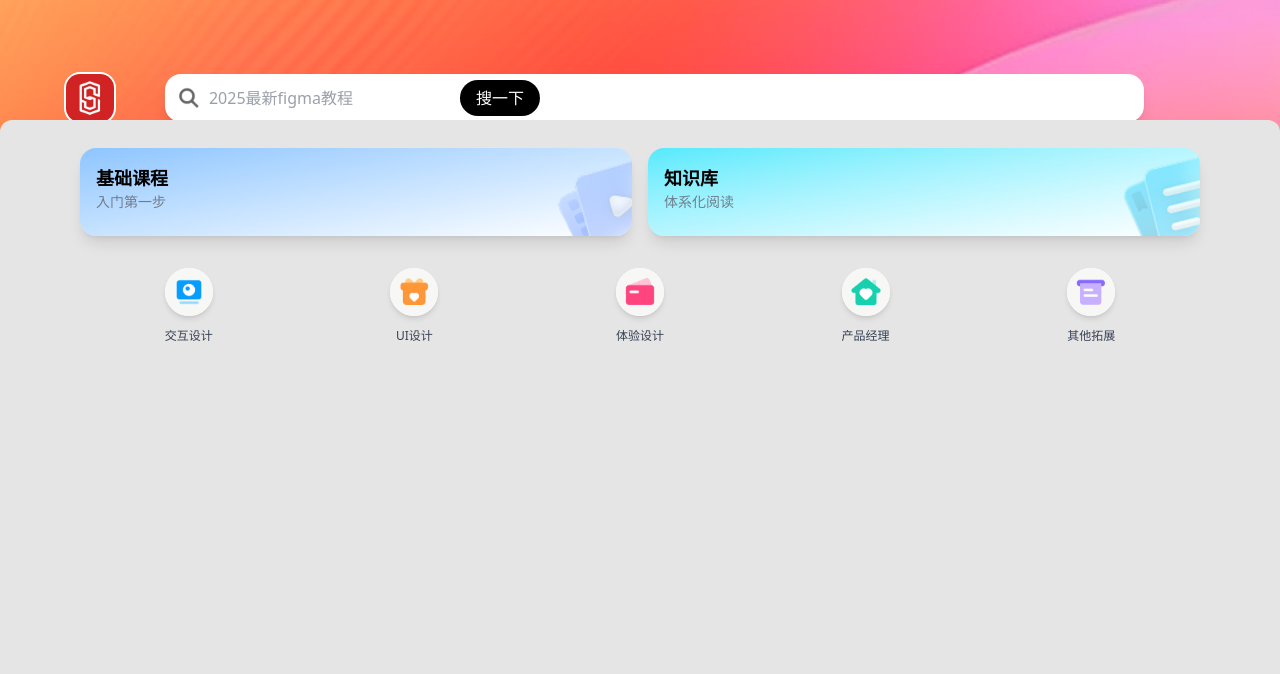
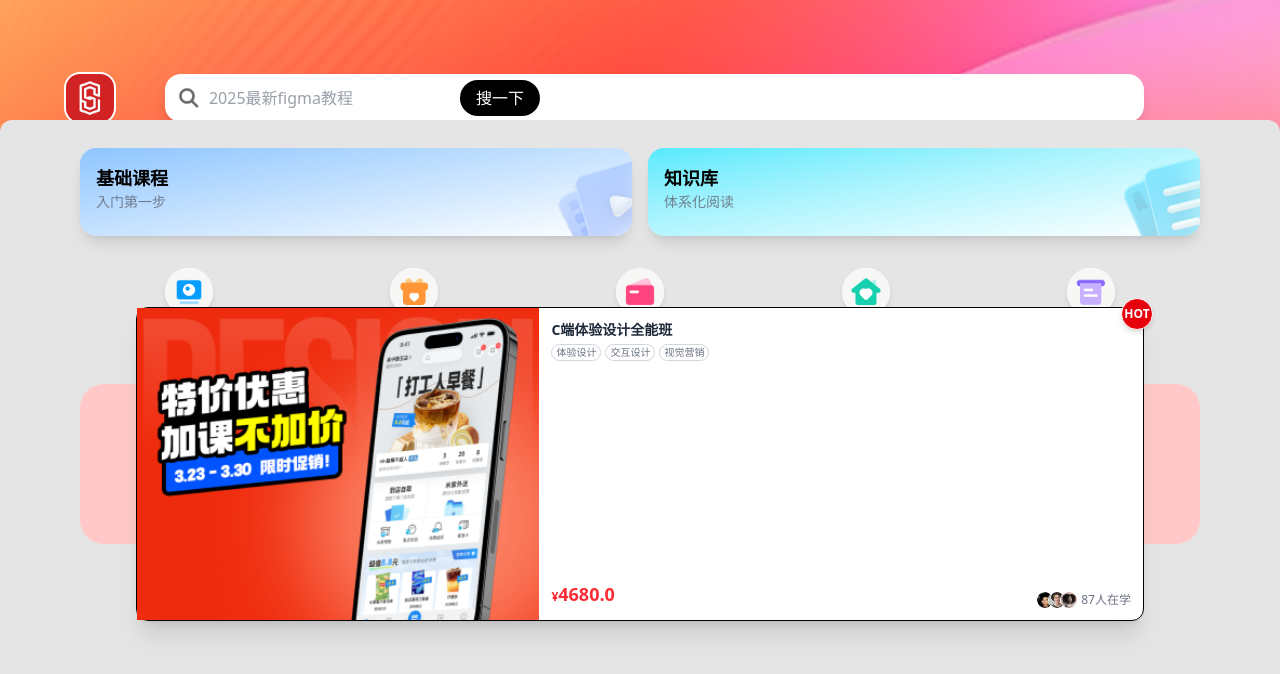
Before and after one commit to Xxxjh3280-beep/designlearn, a React (Vite) app: page / in a window 1280 px wide. Shown: the top 674 px of the page. Built offline with nearby package versions, Linux system fonts and the light colour scheme.

Commit message:
adcard(unfinished)

```diff
--- /dev/null
+++ b/src/components/AdCard.tsx
@@ -0,0 +1,115 @@
+import "tailwindcss";
+import React from 'react';
+import starIcon from '../assets/11.五角星.png';
+import userIcon1 from '../assets/13.头像1.png';
+import userIcon2 from '../assets/14.头像2.png';
+import userIcon3 from '../assets/15.头像3.png';
+import adcard from '../assets/12.课程封面.png'
+
+interface AdCardProps {
+    title: string;
+    courseName: string;
+    price: string;
+    userCount: number;
+    tags: string[];
+    adImagePath: string; // 接收课程封面的路径
+}
+
+const AdCard: React.FC<AdCardProps> = ({
+    title,
+    courseName,
+    price,
+    userCount,
+    tags,
+    adImagePath
+}) => {
+    return (
+        <div className="mt-6">
+        {/* 粉白背景渐变 */}
+        <div className="w-full h-40 bg-red-200 rounded-3xl flex justify-center items-center relative">
+            {/* 1. 广告区域标题 ("新课预订") 和装饰
+            <h2 className="text-base font-bold absolute text-gray-800 mb-6 relative">
+                {title}
+
+                {/* 💥 顶部红色/星形标签 (使用 starIcon 图片) */}
+                {/* <div
+                    className="absolute top-[-25px] left-0
+                               rounded-br-lg rounded-tl-lg
+                               text-black text-lg font-semibold px-3 py-1
+                               shadow-md transform rotate-[-3deg] whitespace-nowrap "
+                >
+                    {/* 💥 使用 starIcon 图片 */}
+                    {/* <img
+                        src={starIcon}
+                        alt="Star Icon"
+                        className="w-8 h-8 -top-2.5 -left-2.5 inline-block mr-1 align-text-bottom object-contain"
+                    />
+                    新课预约
+                </div>
+            </h2>  */}
+
+            {/* 2. 广告卡片主体 */}
+            <div className="w-[90%] bg-white rounded-xl shadow-xl  flex border relative text-align:center">
+
+                {/* 右上角 HOT 标签 */}
+                <div
+                    className="absolute -top-2.5 right-[-10px] z-10 /* 稍微突出边缘 */
+                               w-8 h-8 rounded-full
+                               bg-red-600 border border-white shadow-md
+                               flex items-center justify-center"
+                >
+                    <span className="text-white text-xs font-bold leading-none">HOT</span>
+                </div>
+
+                {/* 2.1 左侧图片区域 (w-2/5) */}
+                <div className="w-2/5 flex-shrink-0">
+                    <img
+                        src={adImagePath} // 接收到的课程封面图片路径
+                        alt={courseName}
+                        className="w-full h-full object-cover"
+                    />
+                </div>
+
+                {/* 2.2 右侧详情区域 (p-3) */}
+                <div className="p-3 flex-grow flex flex-col justify-between">
+                    <div className="space-y-1">
+                        {/* 主标题 */}
+                        <h3 className="text-sm font-bold text-gray-800 line-clamp-2">{courseName}</h3>
+
+                        {/* 标签 */}
+                        <div className="flex flex-wrap gap-1">
+                            {tags.map((tag, index) => (
+                                <span key={index} className="text-[10px] text-gray-500 border border-gray-300 px-1 rounded-full whitespace-nowrap">
+                                    {tag}
+                                </span>
+                            ))}
+                        </div>
+                    </div>
+
+                    {/* 价格和统计信息 */}
+                    <div className="flex justify-between items-end mt-2">
+                        {/* 价格 */}
+                        <p className="text-red-500 font-bold">
+                            <span className="text-xs">¥</span>
+                            <span className="text-lg">{price}</span>
+                        </p>
+
+                        {/* 学习人数 (头像叠加效果) */}
+                        <div className="flex items-center text-gray-500 text-xs">
+                            {/* 💥 三个用户头像，使用 -space-x-1 实现叠加 */}
+                            <div className="flex -space-x-1 overflow-hidden mr-1">
+                                <img className="inline-block h-4 w-4 rounded-full ring-1 ring-white object-cover" src={userIcon1} alt="User 1"/>
+                                <img className="inline-block h-4 w-4 rounded-full ring-1 ring-white object-cover" src={userIcon2} alt="User 2"/>
+                                <img className="inline-block h-4 w-4 rounded-full ring-1 ring-white object-cover" src={userIcon3} alt="User 3"/>
+                            </div>
+                            {userCount}人在学
+                        </div>
+                    </div>
+                </div>
+            </div>
+        </div>
+        </div>
+    );
+};
+
+export default AdCard;
--- a/src/pages/HomePage.tsx
+++ b/src/pages/HomePage.tsx
@@ -5,7 +5,8 @@ import React from 'react';
 import SearchBar from '../components/SearchBar';
 import QuickAccess from '../components/QuickAccess';
 import background from '../assets/background.png';
-
+import AdCard from '../components/AdCard';
+import adcard from '../assets/12.课程封面.png'
 
 const HomePage = () => {
     return (
@@ -39,10 +40,18 @@ const HomePage = () => {
                  {/* -mt-12 让 QuickAccess 模块稍微向上与背景重叠，增强视觉效果 */}
                  <QuickAccess />
             </div>
-
+            <div className="max-w-6xl mx-auto px-4 relative z-10">
+                 {/* -mt-12 让 QuickAccess 模块稍微向上与背景重叠，增强视觉效果 */}
+                 <AdCard
+                 title=""
+                 courseName="C端体验设计全能班"
+                 price="4680.0"
+                 userCount={87}
+                 tags={['体验设计', '交互设计', '视觉营销']}
+                 adImagePath={adcard} />
             </div>
-
-        </div>
+            </div>
+            </div>
     );
 };
 
```
